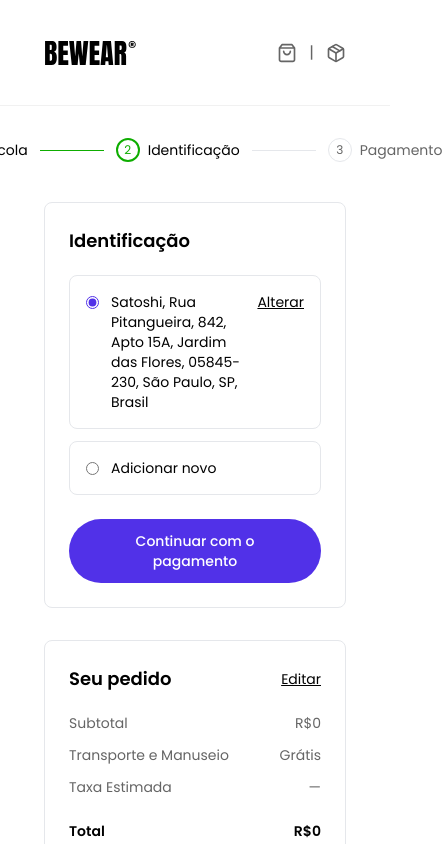
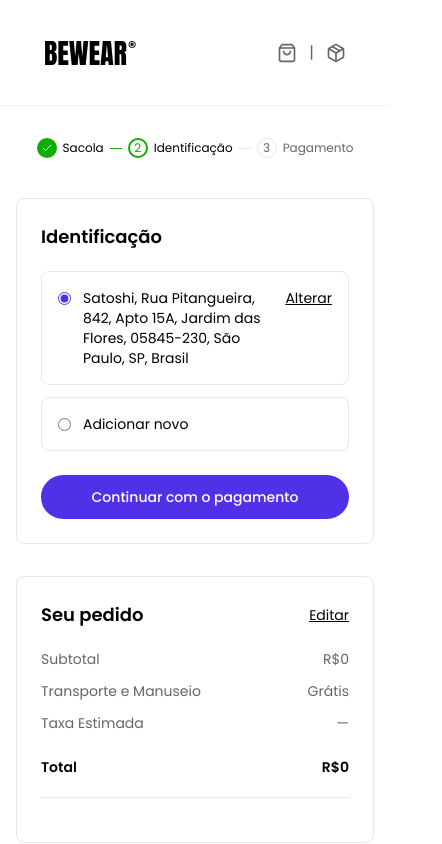
Before and after one commit to Welinton-Rodrigues/segurali-test, a React (Vite) app in the folder frontend/: page /checkout/identification in a window 390 px wide. Shown: the top 844 px of the page, 442 px wide, since content can reach past the window. Built offline with nearby package versions, Linux system fonts and the light colour scheme.

Commit message:
style: improve responsiveness on mobile (orders, checkout, bag)

```diff
--- a/frontend/src/components/sections/CheckoutSteps.jsx
+++ b/frontend/src/components/sections/CheckoutSteps.jsx
@@ -15,9 +15,9 @@ function CheckoutSteps({ current }) {
 
         return (
           <div key={step.number} className="flex items-center">
-            <div className="flex items-center gap-2">
+            <div className="flex items-center gap-1.5 sm:gap-2">
               <div
-                className={`w-6 h-6 rounded-full flex items-center justify-center text-xs ${
+                className={`w-5 h-5 sm:w-6 sm:h-6 shrink-0 rounded-full flex items-center justify-center text-xs ${
                   isDone
                     ? 'bg-success text-white'
                     : isCurrent
@@ -25,15 +25,15 @@ function CheckoutSteps({ current }) {
                     : 'border border-border text-text-secondary'
                 }`}
               >
-                {isDone ? <Check size={14} /> : step.number}
+                {isDone ? <Check size={12} /> : step.number}
               </div>
-              <span className={`text-sm ${isCurrent || isDone ? 'text-text-primary' : 'text-text-secondary'}`}>
+              <span className={`text-xs sm:text-sm whitespace-nowrap ${isCurrent || isDone ? 'text-text-primary' : 'text-text-secondary'}`}>
                 {step.label}
               </span>
             </div>
 
             {index < steps.length - 1 && (
-              <div className={`w-16 h-px mx-3 ${isDone ? 'bg-success' : 'bg-border'}`} />
+              <div className={`w-3 sm:w-16 h-px mx-1.5 sm:mx-3 ${isDone ? 'bg-success' : 'bg-border'}`} />
             )}
           </div>
         )
--- a/frontend/src/pages/BagPage.jsx
+++ b/frontend/src/pages/BagPage.jsx
@@ -9,7 +9,7 @@ function BagPage() {
 
   return (
     <>
-      <section className="px-11 py-8">
+      <section className="px-4 sm:px-11 py-8">
         {cartItems.length === 0 ? (
           <div className="text-center py-16">
             <p className="text-text-secondary mb-4">Sua sacola está vazia.</p>
@@ -22,17 +22,20 @@ function BagPage() {
 
               <div className="space-y-6">
                 {cartItems.map(item => (
-                  <div key={item.id} className="flex items-center gap-4 pb-6 border-b border-border">
+                  <div key={item.id} className="flex flex-col sm:flex-row sm:items-center gap-4 pb-6 border-b border-border">
+                    <div className="flex gap-4 flex-1">
                       <div className="w-20 h-20 rounded-lg overflow-hidden bg-surface-alt shrink-0">
                         <img src={item.image} alt={item.name} className="w-full h-full object-cover" />
                       </div>
 
-                    <div className="flex-1">
+                      <div className="flex-1 min-w-0">
                         <p className="text-sm font-semibold text-text-primary">{item.name}</p>
                         <p className="text-xs text-text-secondary">{item.category}</p>
                         <p className="text-xs text-text-secondary mt-1">{item.color} | {item.size}</p>
                       </div>
+                    </div>
 
+                    <div className="flex items-center justify-between gap-4 sm:justify-end">
                       <div className="flex items-center gap-2 border border-border rounded-md">
                         <button
                           onClick={() => removeFromCart(item.id)}
@@ -58,9 +61,10 @@ function BagPage() {
                         </button>
                       </div>
 
-                    <p className="text-sm font-semibold text-text-primary w-20 text-right">
+                      <p className="text-sm font-semibold text-text-primary sm:w-20 text-right">
                         R${(item.price * item.quantity).toLocaleString('pt-BR')}
                       </p>
+                    </div>
                   </div>
                 ))}
               </div>
--- a/frontend/src/pages/CheckoutIdentificationPage.jsx
+++ b/frontend/src/pages/CheckoutIdentificationPage.jsx
@@ -35,7 +35,7 @@ function CheckoutIdentificationPage() {
   const navigate = useNavigate()
 
   return (
-    <section className="px-11 py-8">
+    <section className="px-4 sm:px-11 py-8">
       <CheckoutSteps current={2} />
 
       <div className="grid grid-cols-1 lg:grid-cols-3 gap-8">
@@ -73,7 +73,7 @@ function CheckoutIdentificationPage() {
                 <h3 className="text-base font-semibold text-text-primary mb-4">Adicionar novo</h3>
                 <div className="space-y-3">
                   {formFields.map((row, i) => (
-                    <div key={i} className="flex gap-3">
+                    <div key={i} className="flex flex-col sm:flex-row gap-3">
                       {row.map(field => (
                         <input
                           key={field.name}
--- a/frontend/src/pages/CheckoutPaymentPage.jsx
+++ b/frontend/src/pages/CheckoutPaymentPage.jsx
@@ -13,7 +13,7 @@ function CheckoutPaymentPage() {
   const navigate = useNavigate()
 
   return (
-    <section className="px-11 py-8">
+    <section className="px-4 sm:px-11 py-8">
       <CheckoutSteps current={3} />
 
       <div className="grid grid-cols-1 lg:grid-cols-3 gap-8">
--- a/frontend/src/pages/OrdersPage.jsx
+++ b/frontend/src/pages/OrdersPage.jsx
@@ -7,8 +7,8 @@ function OrderRow({ order }) {
 
   return (
     <div className="border border-border rounded-lg p-6">
-      <div className="flex items-center justify-between">
-        <div className="grid grid-cols-4 gap-6 flex-1">
+      <div className="flex flex-col gap-4 md:flex-row md:items-center md:justify-between">
+        <div className="grid grid-cols-2 gap-4 md:grid-cols-4 md:gap-6 flex-1">
           <div>
             <p className="text-xs text-text-secondary">Número do Pedido</p>
             <p className="text-sm font-semibold text-text-primary">#{order.id}</p>
@@ -29,7 +29,7 @@ function OrderRow({ order }) {
 
         <button
           onClick={() => setExpanded(e => !e)}
-          className="flex items-center gap-1 text-sm text-primary shrink-0"
+          className="flex items-center gap-1 text-sm text-primary shrink-0 self-start md:self-auto"
         >
           Detalhes do Pedido
           {expanded ? <ChevronUp size={16} /> : <ChevronDown size={16} />}
```
Lines whose indentation alone changed are shown as unchanged.
